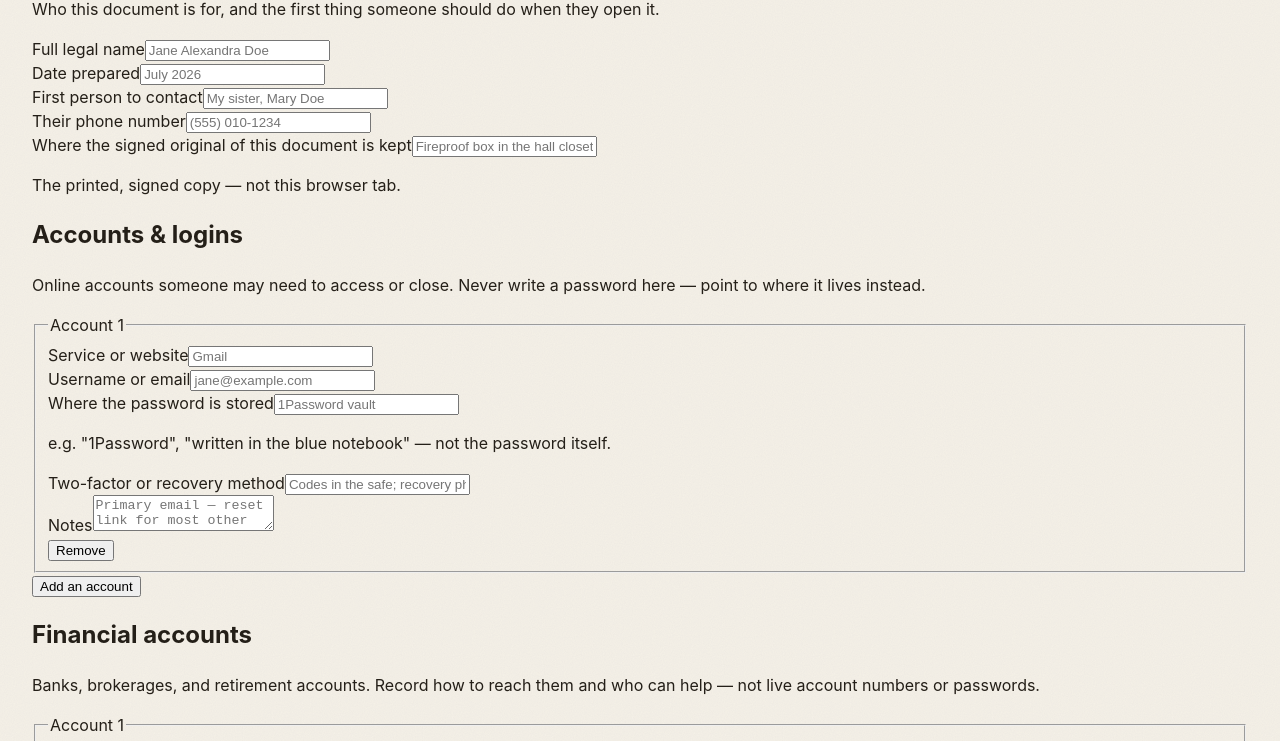
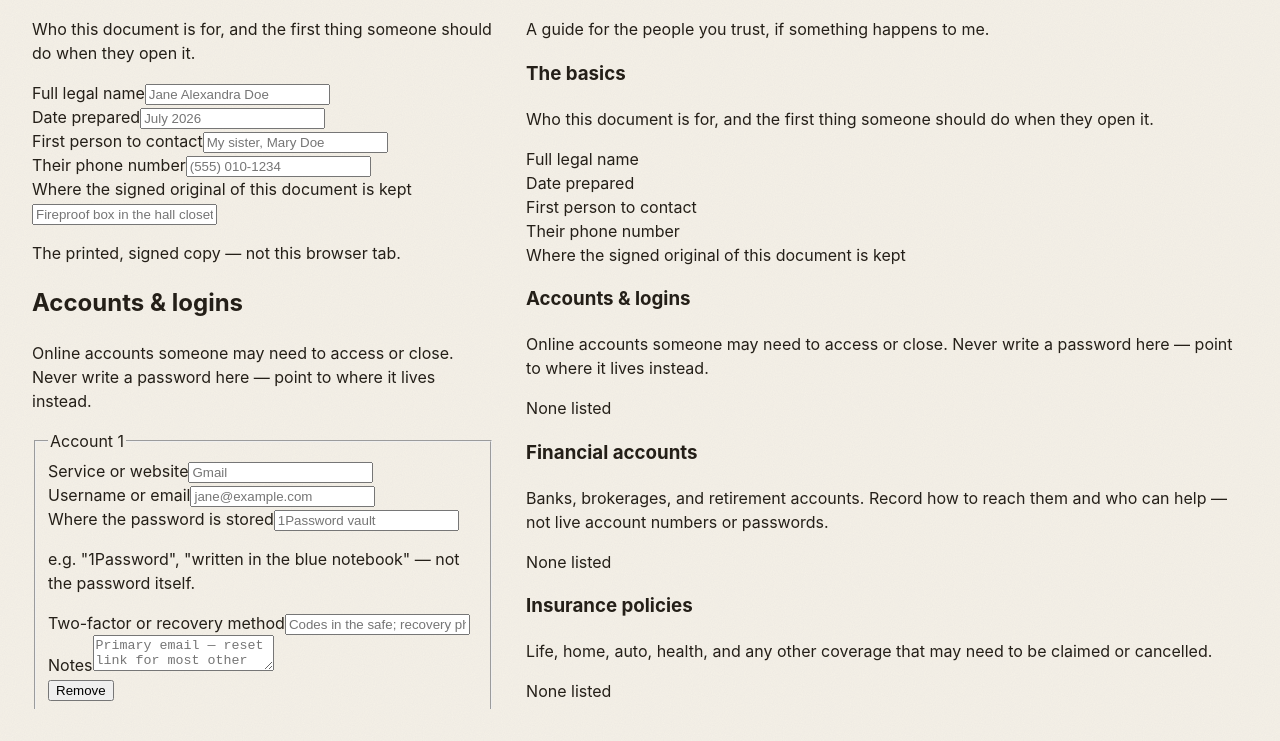
Before and after one commit to ctkrug/keyholder, a website with bundled scripts: page src/index.html in a window 1280 px wide. Shown: the part 317-1058 px from the top of the page. Built offline with nearby package versions, Linux system fonts and the light colour scheme; files whose address does not match are found by name.

Commit message:
feat(css): add the responsive two-column layout grid
Single column below 900px (form, then preview, both full-width) and a
38/62 form/preview split above it per DESIGN.md's layout intent, so the
document itself dominates the desktop fold. Both panels scroll
independently once their content outgrows the viewport.

```diff
--- a/src/css/style.css
+++ b/src/css/style.css
@@ -197,3 +197,39 @@ body {
   font-size: 1.05rem;
   max-width: 60ch;
 }
+
+/* Layout: the live preview is the hero, so it gets the majority of the
+   viewport on desktop. Both panels are tall enough to scroll independently
+   once content overflows, rather than stretching the whole page. */
+
+.layout {
+  display: grid;
+  grid-template-columns: minmax(0, 1fr);
+  gap: var(--space-4);
+  align-items: start;
+}
+
+.panel {
+  min-width: 0;
+}
+
+.panel--form {
+  display: flex;
+  flex-direction: column;
+  gap: var(--space-3);
+}
+
+@media (min-width: 900px) {
+  .layout {
+    grid-template-columns: minmax(0, 38%) minmax(0, 62%);
+    min-height: 70vh;
+  }
+
+  .panel--form,
+  .panel--preview {
+    position: sticky;
+    top: var(--space-3);
+    max-height: calc(100vh - var(--space-4));
+    overflow-y: auto;
+  }
+}
```
